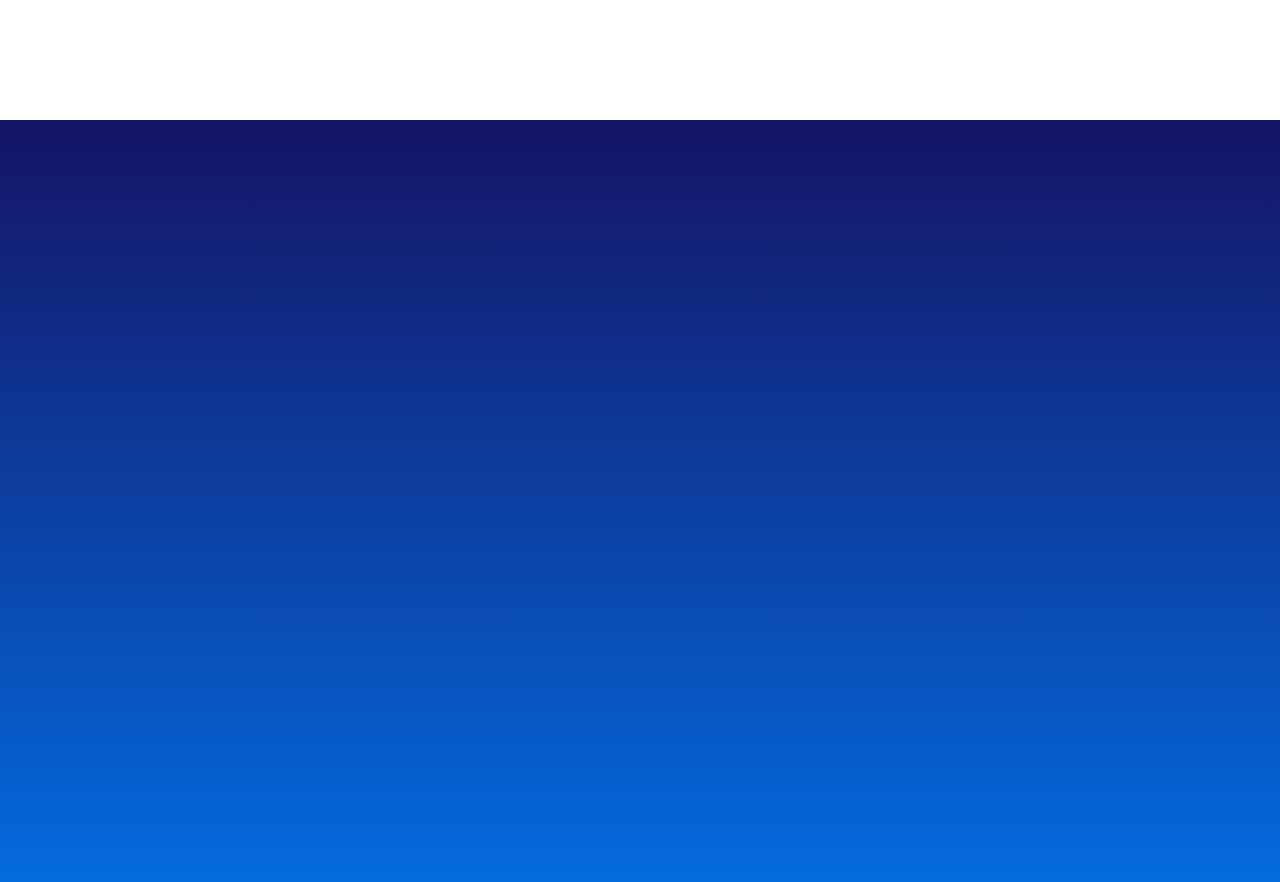
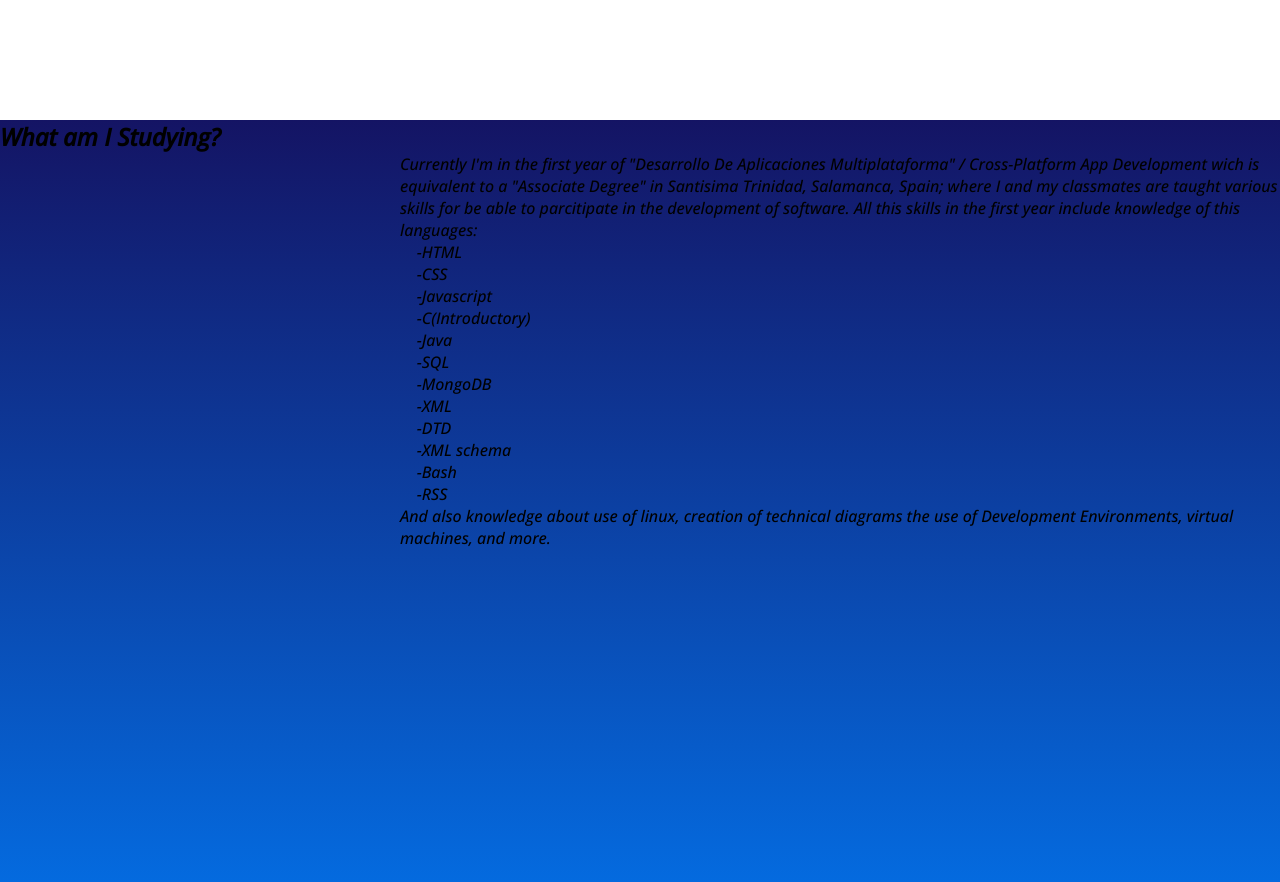
Before and after one commit to DavidGonFer/davidgonfer.github.io, a plain HTML site: page index.html in a window 1280 px wide. Shown: the part 2440-3322 px from the top of the page. Drawn offline with nearby package versions, Linux system fonts and the light colour scheme; a web font is replaced by a local one.

Commit message:
Update index.html

```diff
--- a/index.html
+++ b/index.html
@@ -51,7 +51,31 @@
             </div>
             <div id="marcador2"></div>
             <div id="study">
-
+                <div id="studyBox">
+                    <h2>What am I Studying?</h2>
+                    <p>
+                        Currently I'm in the first year of "Desarrollo De Aplicaciones Multiplataforma"
+                        / Cross-Platform App Development wich is equivalent to a "Associate Degree" in
+                        Santisima Trinidad, Salamanca, Spain; where I and my classmates are taught various
+                        skills for be able to parcitipate in the development of software.
+                        All this skills in the first year include knowledge of this languages:
+                            <br>&nbsp;&nbsp;&nbsp;&nbsp;-HTML
+                            <br>&nbsp;&nbsp;&nbsp;&nbsp;-CSS
+                            <br>&nbsp;&nbsp;&nbsp;&nbsp;-Javascript
+                            <br>&nbsp;&nbsp;&nbsp;&nbsp;-C(Introductory)
+                            <br>&nbsp;&nbsp;&nbsp;&nbsp;-Java
+                            <br>&nbsp;&nbsp;&nbsp;&nbsp;-SQL
+                            <br>&nbsp;&nbsp;&nbsp;&nbsp;-MongoDB
+                            <br>&nbsp;&nbsp;&nbsp;&nbsp;-XML
+                            <br>&nbsp;&nbsp;&nbsp;&nbsp;-DTD
+                            <br>&nbsp;&nbsp;&nbsp;&nbsp;-XML schema
+                            <br>&nbsp;&nbsp;&nbsp;&nbsp;-Bash
+                            <br>&nbsp;&nbsp;&nbsp;&nbsp;-RSS
+                        <br>
+                        And also knowledge about use of linux, creation of technical diagrams
+                        the use of Development Environments, virtual machines, and more.
+                    </p>
+                </div>
             </div>
 
     </body>
```
